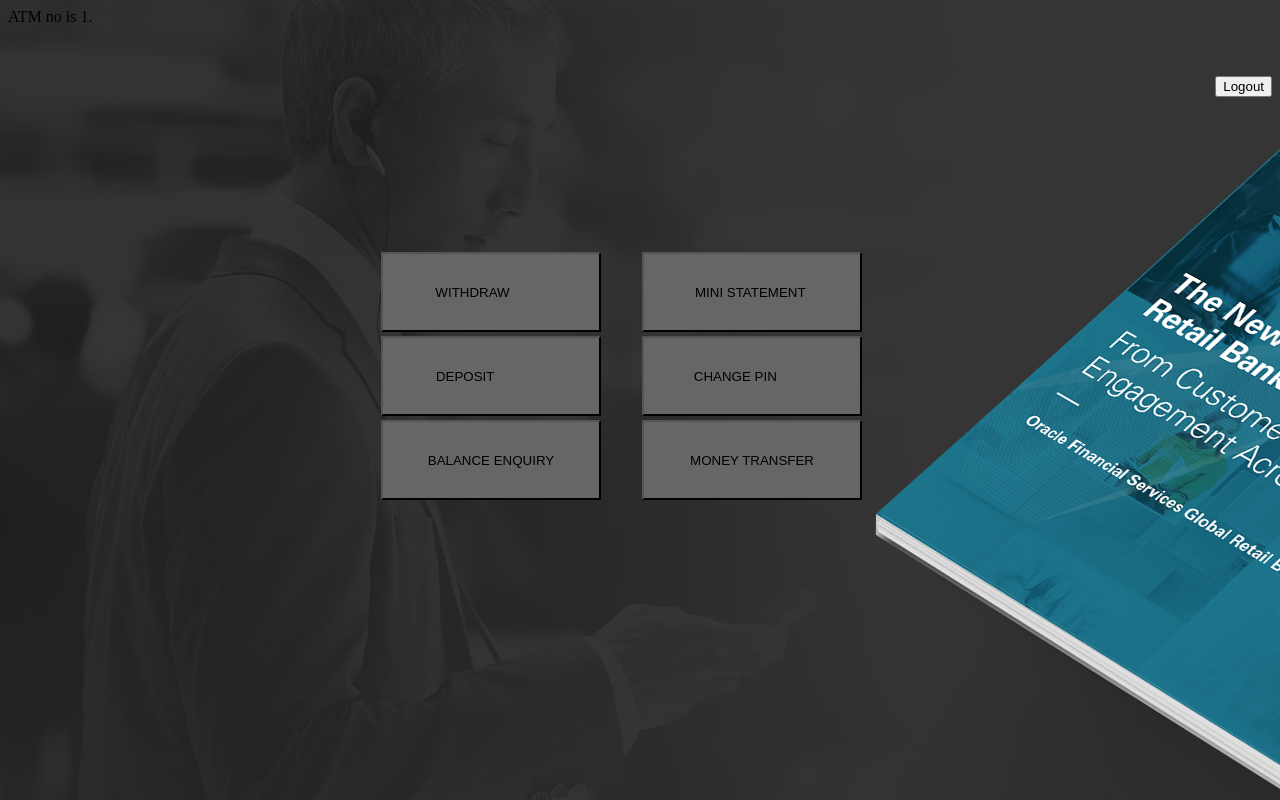
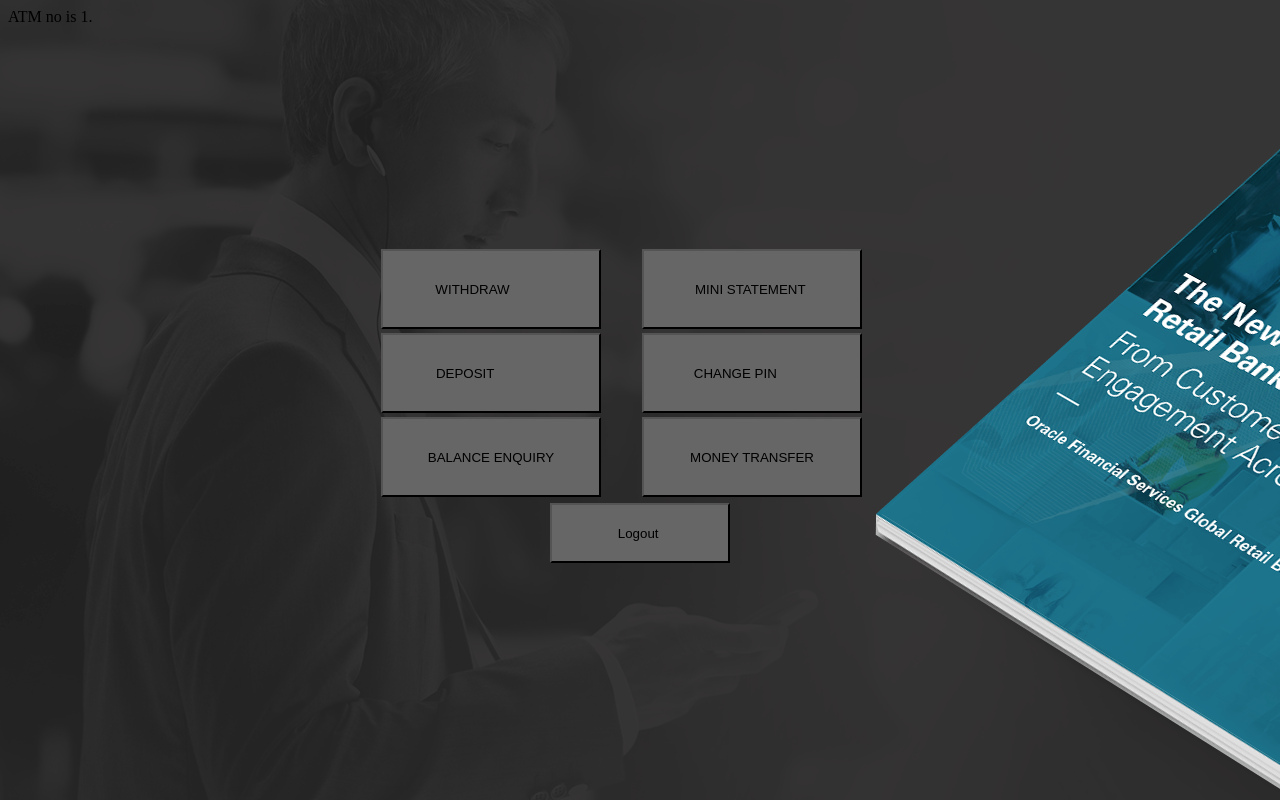
Before and after one commit to Benson723/atm, a PHP site: page /atm.php in a window 1280 px wide. Run offline with PHP 8.4, Linux system fonts and the light colour scheme; the visitor is signed in with stand-in values (Sample User, id 1).

Commit message:
2nd commit

```diff
--- a/atm.php
+++ b/atm.php
@@ -45,9 +45,7 @@ ob_start();
 <body background="acnmng1.png">
 <form id="form1" name="form1" method="post" action="">
   <p>&nbsp;</p>
-  <p align="right">
-    <input type="submit" name="logout" id="logout" value="Logout" />
-  </p>
+  <p align="right">&nbsp;</p>
   <p>&nbsp;</p>
   <p>&nbsp;</p>
   <p>&nbsp;</p>
@@ -69,6 +67,12 @@ ob_start();
 
     </tr>
   </table>
+      <table width="104" border="0" align="center">
+        <tr>
+          <td><input type="submit" name="logout" id="logout" value="   Logout    "style="height:60px;width:180px;background-color:#666"/></td>
+        </tr>
+      </table>
+      <p>&nbsp;</p>
 </form>
 </body>
 </html>
--- a/collectcash.php
+++ b/collectcash.php
@@ -1,6 +1,6 @@
 <?php
  session_start();
- header( "refresh:4;url=balance.php" );
+ header( "refresh:2;url=balance.php" );
 
 //session_destroy();
 ?>
--- a/wd.php
+++ b/wd.php
@@ -94,7 +94,7 @@ if ($fdep>=0 )
     <tr>
       <td style="color:#FFF"> AMOUNT</td>
       <td><label for="amount"></label>
-      <input type="text" name="amount" id="amount" required="required" /></td>
+      <input type="text" name="amount" id="amount" required="required" / placeholder="Enter Amount"></td>
     </tr>
     <tr>
       <td>&nbsp;</td>
```
